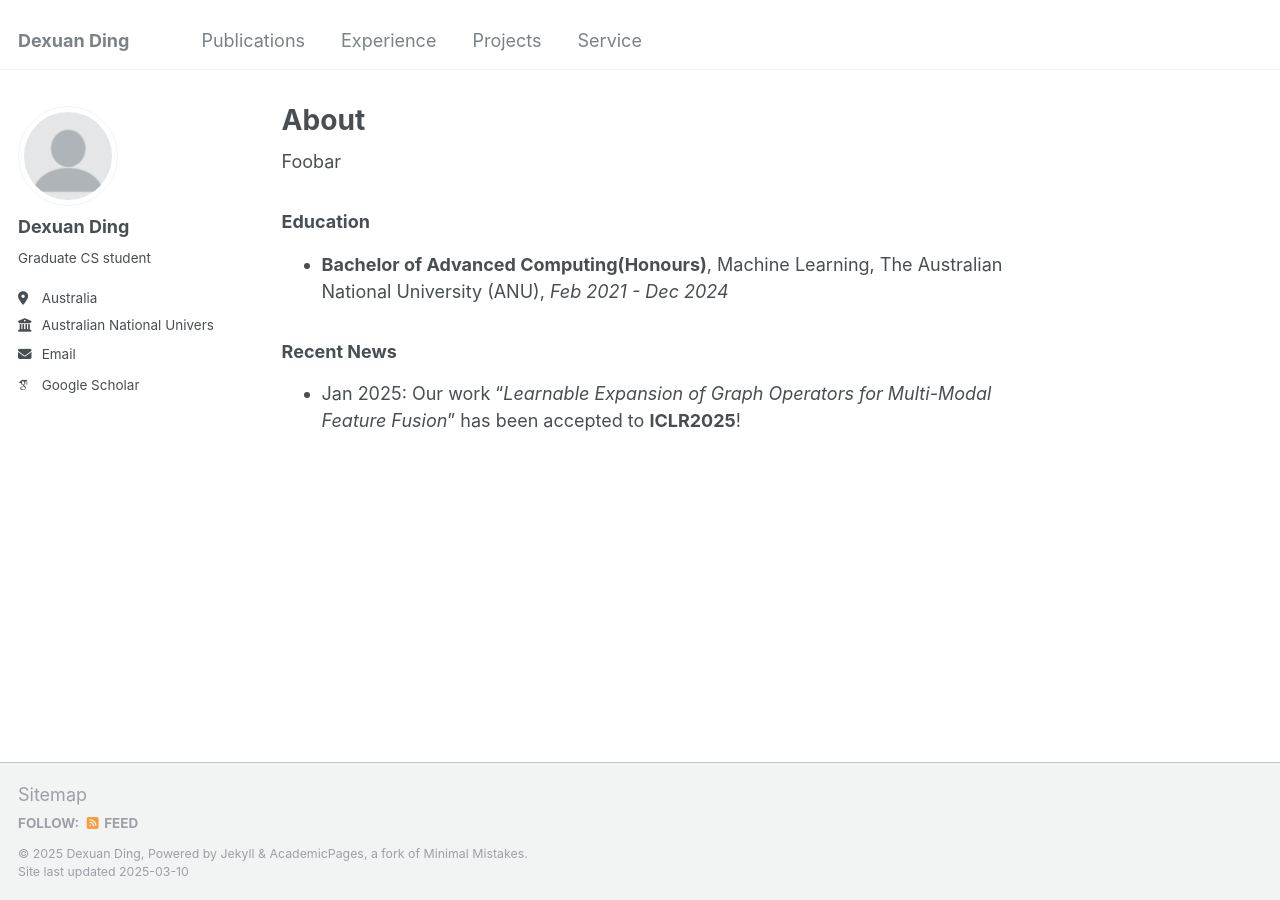
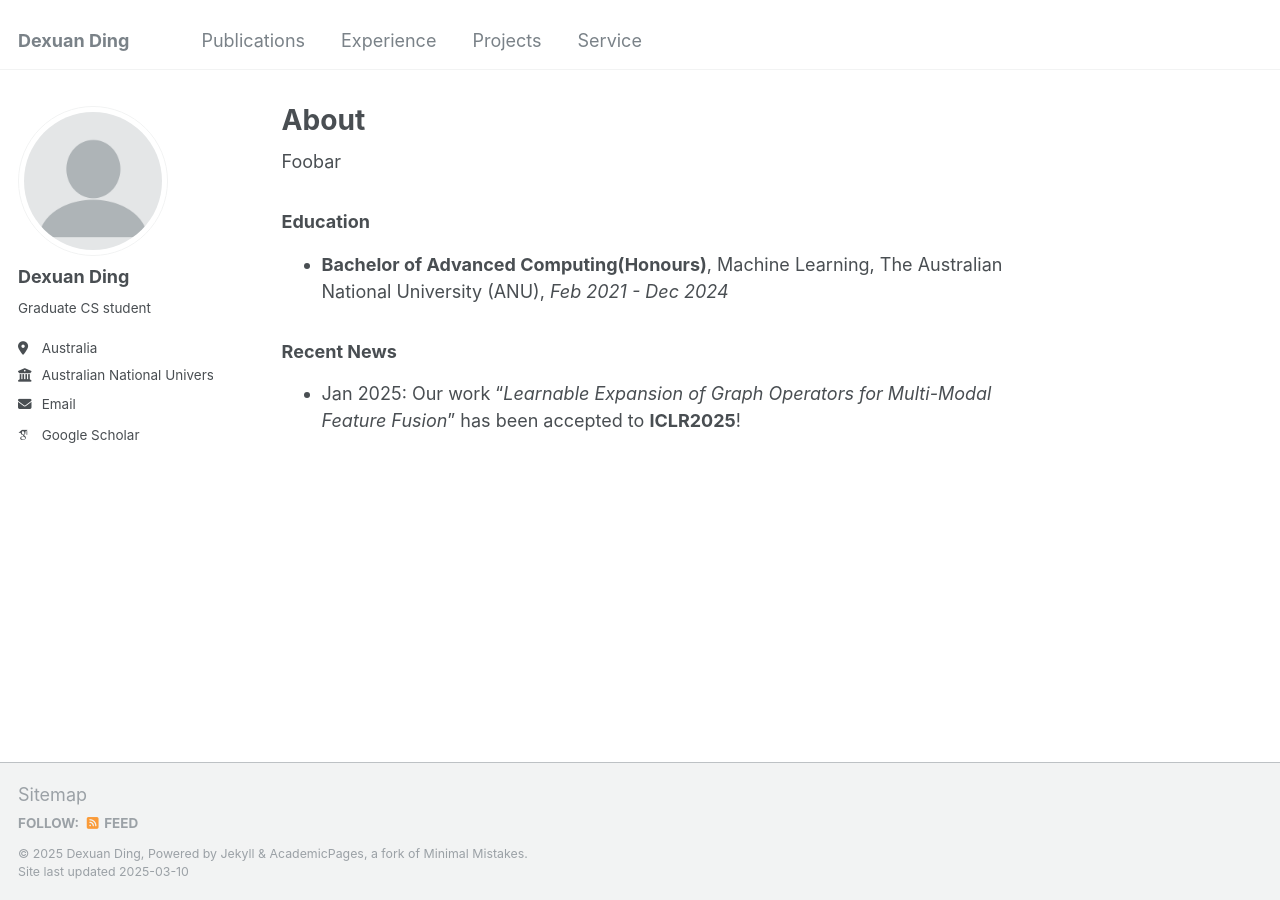
Before and after one commit to DexxDing/dexxding.github.io, a Jekyll site: the page built from _pages/about.md, in a window 1280 px wide. Built offline with Jekyll 4.4.1, drawn with Linux system fonts in a browser that asks for light colours; some web fonts are replaced.

Commit message:
Update author-profile.html

```diff
--- a/_includes/author-profile.html
+++ b/_includes/author-profile.html
@@ -8,9 +8,9 @@
 
   <div class="author__avatar">
     {% if author.avatar contains "://" %}
-    	<img src="{{ author.avatar }}" alt="{{ author.name }}" style="width: 100px; height: 100px;">
+    	<img src="{{ author.avatar }}" alt="{{ author.name }}" style="width: 150px; height: 150px;">
     {% else %}
-    	<img src="{{ author.avatar | prepend: "/images/" | prepend: base_path }}" class="author__avatar" alt="{{ author.name }}" style="width: 100px; height: 100px;">
+    	<img src="{{ author.avatar | prepend: "/images/" | prepend: base_path }}" class="author__avatar" alt="{{ author.name }}" style="width: 150px; height: 150px;">
     {% endif %}
   </div>
 
```
